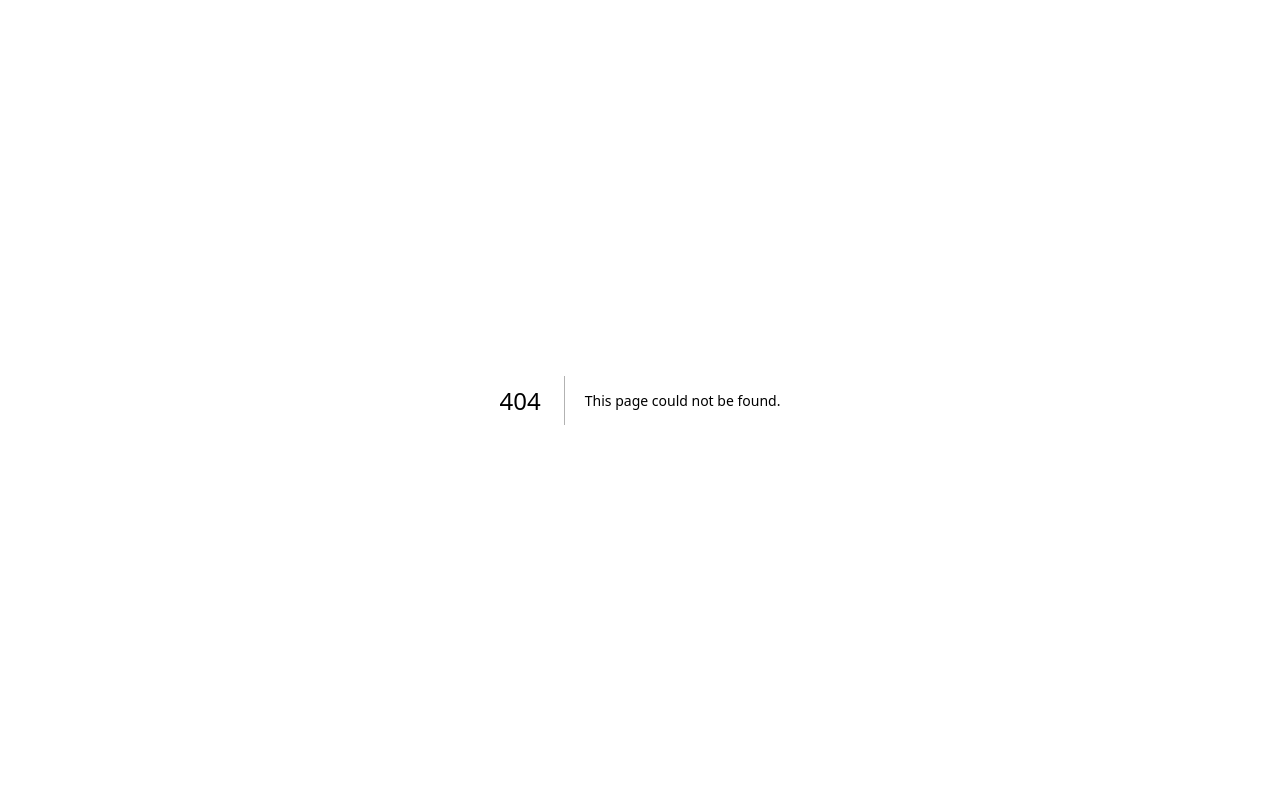
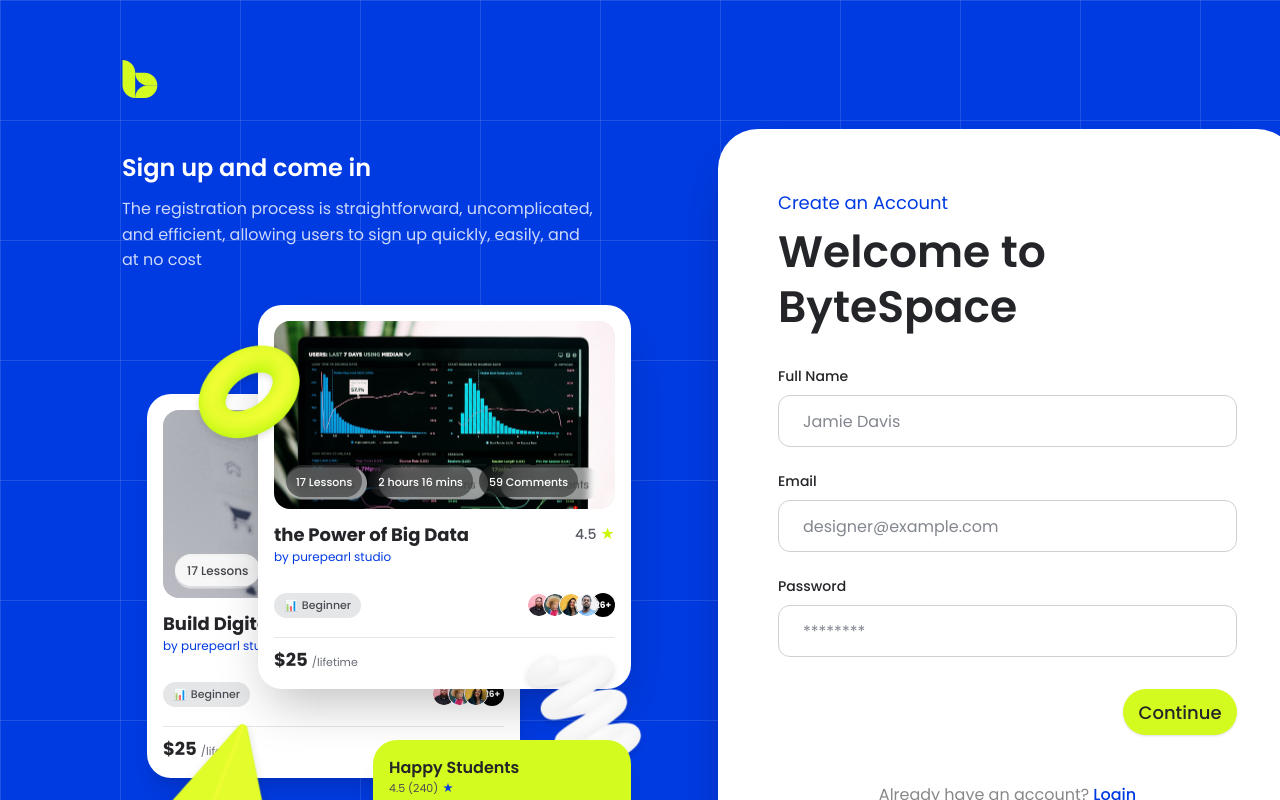
Before and after one commit to sisrafilss/byte-space-forntend, a Next.js app: page /register in a window 1280 px wide. Before the commit this address had no page. Shown: the top 800 px of the page. Built offline with nearby package versions, Linux system fonts and the light colour scheme; a web font is replaced by a local one.

Commit message:
feat(bonus): implement register page with form validation

```diff
--- /dev/null
+++ b/src/app/(auth)/register/page.tsx
@@ -0,0 +1,63 @@
+import Link from 'next/link';
+
+export default function RegisterPage() {
+  return (
+    <div className="flex flex-col">
+      {/* Top Header */}
+      <span className="font-satoshi text-[18px] font-normal text-[#003BE2]">Create an Account</span>
+      <h2 className="font-poppins mt-2 text-[32px] leading-tight font-semibold text-neutral-950 sm:text-[44px]">
+        Welcome to ByteSpace
+      </h2>
+
+      {/* Form Fields */}
+      <form className="mt-8 flex flex-col gap-6">
+        <div className="flex flex-col gap-2">
+          <label className="font-satoshi text-[14px] font-medium text-neutral-950">Full Name</label>
+          <input
+            type="text"
+            placeholder="Jamie Davis"
+            className="font-satoshi h-[52px] w-full rounded-[12px] border border-[#CED0D3] bg-white px-6 text-[16px] text-neutral-950 transition-colors placeholder:text-neutral-400 focus:border-[#003BE2] focus:outline-none"
+          />
+        </div>
+
+        <div className="flex flex-col gap-2">
+          <label className="font-satoshi text-[14px] font-medium text-neutral-950">Email</label>
+          <input
+            type="email"
+            placeholder="designer@example.com"
+            className="font-satoshi h-[52px] w-full rounded-[12px] border border-[#CED0D3] bg-white px-6 text-[16px] text-neutral-950 transition-colors placeholder:text-neutral-400 focus:border-[#003BE2] focus:outline-none"
+          />
+        </div>
+
+        <div className="flex flex-col gap-2">
+          <label className="font-satoshi text-[14px] font-medium text-neutral-950">Password</label>
+          <input
+            type="password"
+            placeholder="********"
+            className="font-satoshi h-[52px] w-full rounded-[12px] border border-[#CED0D3] bg-white px-6 text-[16px] text-neutral-950 transition-colors placeholder:text-neutral-400 focus:border-[#003BE2] focus:outline-none"
+          />
+        </div>
+
+        <div className="flex justify-end pt-2">
+          <button
+            type="submit"
+            className="font-satoshi inline-flex h-[46px] w-[114px] items-center justify-center rounded-full bg-[#D4FB20] text-[18px] font-medium text-neutral-950 shadow-sm transition-all duration-200 hover:bg-[#cbf801] active:scale-95"
+          >
+            Continue
+          </button>
+        </div>
+      </form>
+
+      {/* Switch Link */}
+      <div className="mt-12 text-center">
+        <span className="font-satoshi text-[16px] text-[#888888]">Already have an account? </span>
+        <Link
+          href="/login"
+          className="font-satoshi text-[16px] font-medium text-[#003BE2] hover:underline"
+        >
+          Login
+        </Link>
+      </div>
+    </div>
+  );
+}
```
